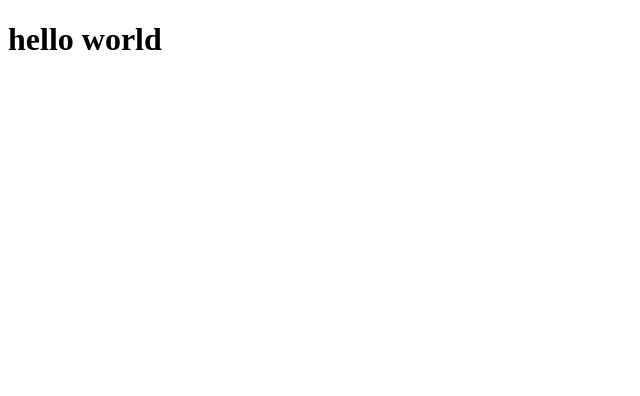
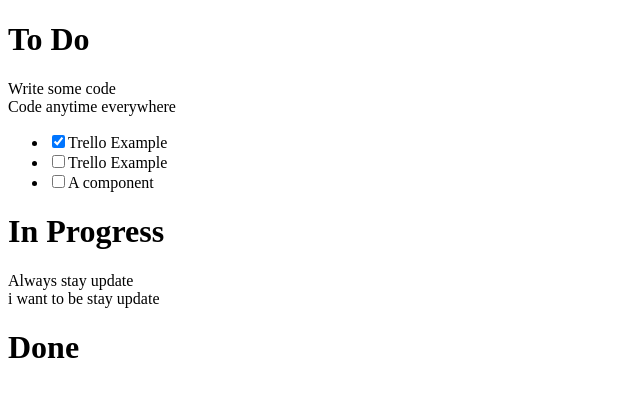
Before and after one commit to delitamakanda/treelo, a React app: page / in a window 1280 px wide. Shown: the top 396 px of the page, without its empty margins (0-640 px from the left). Built offline with nearby package versions, Linux system fonts and the light colour scheme.

Commit message:
add components

```diff
--- /dev/null
+++ b/src/Card.js
@@ -0,0 +1,17 @@
+import React, { Component } from 'react';
+import CheckList from './CheckList';
+
+class Card extends Component {
+
+    render() {
+        return (
+            <div>
+                <div>{this.props.title}</div>
+                <div>{this.props.description}</div>
+                <CheckList cardId={this.props.id} tasks={this.props.tasks} />
+            </div>
+        );
+    }
+}
+
+export default Card;
--- /dev/null
+++ b/src/CheckList.js
@@ -0,0 +1,24 @@
+import React, { Component } from 'react';
+
+class CheckList extends Component {
+
+    render() {
+        let tasks = this.props.tasks.map((task) =>(
+            <li>
+                <input type="checkbox" defaultChecked={task.done} />
+                {task.name}
+                <a href=""></a>
+            </li>
+        ));
+
+        return (
+            <div>
+                <ul>
+                    {tasks}
+                </ul>
+            </div>
+        );
+    }
+}
+
+export default CheckList;
--- /dev/null
+++ b/src/List.js
@@ -0,0 +1,23 @@
+import React, { Component } from 'react';
+import Card from './Card';
+
+class List extends Component {
+
+    render() {
+        let cards = this.props.cards.map((card) => {
+            return <Card
+                    id={card.id}
+                    title={card.title}
+                    description={card.description}
+                    tasks={card.tasks} />
+        });
+        return (
+            <div>
+                <h1>{this.props.title}</h1>
+                {cards}
+            </div>
+        );
+    }
+}
+
+export default List;
--- /dev/null
+++ b/src/TrelloBoard.js
@@ -0,0 +1,23 @@
+import React, { Component } from 'react';
+import List from './List';
+
+class TrelloBoard extends Component {
+
+    render() {
+        return (
+            <div className="app">
+                <List id='todo' title='To Do' cards={
+                    this.props.cards.filter((card)=> card.status === "todo")
+                } />
+                <List id='in-progress' title='In Progress' cards={
+                    this.props.cards.filter((card)=> card.status === "in-progress")
+                } />
+                <List id='done' title='Done' cards={
+                    this.props.cards.filter((card)=> card.status === "done")
+                } />
+            </div>
+        );
+    }
+}
+
+export default TrelloBoard;
--- a/src/index.js
+++ b/src/index.js
@@ -2,5 +2,39 @@ import React, { Component } from 'react';
 import ReactDOM from 'react-dom';
 import App from './App';
 import GroceryList from './GroceryList';
+import TrelloBoard from './TrelloBoard';
 
-ReactDOM.render(<App />, document.getElementById('root'));
+let cardsList = [
+    {
+        id: 1,
+        title: "Always stay update",
+        description: "i want to be stay update",
+        status: "in-progress",
+        tasks: []
+    },
+    {
+        id: 2,
+        title: "Write some code",
+        description: "Code anytime everywhere",
+        status: "todo",
+        tasks: [
+            {
+                id: 1,
+                name: "Trello Example",
+                done: true
+            },
+            {
+                id: 2,
+                name: "Trello Example",
+                done: false
+            },
+            {
+                id: 3,
+                name: "A component",
+                done: false
+            }
+        ]
+    },
+];
+
+ReactDOM.render(<TrelloBoard cards={cardsList} />, document.getElementById('root'));
```
